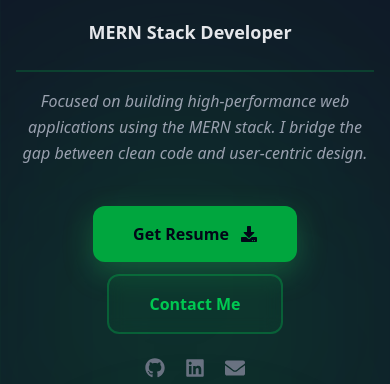
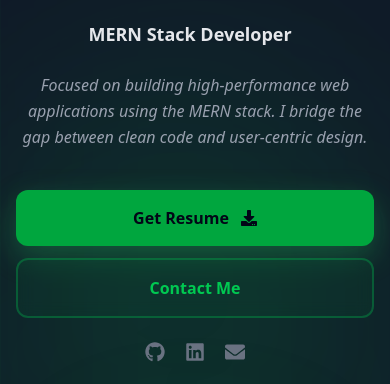
Before and after one commit to aminur-tech/Aminur-Info, a React (Vite) app: page / in a window 390 px wide. Shown: the part 159-543 px from the top of the page. Built offline with nearby package versions, Linux system fonts and the light colour scheme.

Commit message:
Added polish

```diff
--- a/src/pages/Hero.jsx
+++ b/src/pages/Hero.jsx
@@ -32,7 +32,7 @@ const Hero = () => {
           animate="visible"
           className="space-y-6 lg:space-y-8 text-center lg:text-left"
         >
-          {/* ---- AVAILABLE FOR HIRE ---- */}
+          {/* Available for Hire */}
           <motion.div
             variants={fadeInUp}
             className="flex items-center gap-3 justify-center lg:justify-start"
@@ -43,7 +43,7 @@ const Hero = () => {
             </h1>
           </motion.div>
 
-          {/* ---- NAME + TITLE ---- */}
+          {/* Name & Role */}
           <motion.div variants={fadeInUp} className="space-y-2">
             <h2 className="text-4xl sm:text-5xl md:text-6xl lg:text-8xl font-black tracking-tight leading-[0.9]">
               I'm <span className="text-green-500">Aminur</span>
@@ -55,46 +55,49 @@ const Hero = () => {
             <div className="text-lg sm:text-xl md:text-2xl lg:text-4xl font-bold text-gray-200 pt-4">
               <TypeAnimation
                 sequence={[
-                  "Full Stack Web Developer",
-                  2000,
-                  "MERN Stack Developer",
-                  2000
+                  'Full Stack Web Developer', 2000,
+                  'MERN Stack Developer', 2000
                 ]}
                 repeat={Infinity}
               />
             </div>
           </motion.div>
 
-          {/* ---- DESCRIPTION ---- */}
+          {/* Description */}
           <motion.p
             variants={fadeInUp}
             className="
-      text-gray-400
-      max-w-lg
-      mx-auto lg:mx-0
-      leading-relaxed
-      text-base sm:text-lg
-      italic
-      border-t-2 lg:border-t-0 lg:border-l-2
+      text-gray-400 max-w-lg mx-auto lg:mx-0
+      leading-relaxed text-base sm:text-lg italic
+      border-l-0 lg:border-l-2
       border-green-500/20
-      pt-4 lg:pt-0 lg:pl-6
+      pl-0 lg:pl-6
     "
           >
             Focused on building high-performance web applications using the MERN stack.
             I bridge the gap between clean code and user-centric design.
           </motion.p>
 
-          {/* ---- CTA BUTTONS ---- */}
+          {/* Buttons */}
           <motion.div
             variants={fadeInUp}
-            className="flex flex-wrap gap-3 sm:gap-5 pt-4 justify-center lg:justify-start"
+            className="flex flex-col sm:flex-row gap-3 sm:gap-5 pt-4 items-center lg:items-start"
           >
             <motion.a
               href="/Aminur.pdf"
               download="Aminur_Rahman_Resume.pdf"
               whileHover={{ scale: 1.05 }}
               whileTap={{ scale: 0.95 }}
-              className="flex items-center gap-3 bg-green-600 hover:bg-green-500 text-[#020617] font-bold py-4 px-10 rounded-xl transition-all shadow-[0_10px_30px_rgba(34,197,94,0.3)]"
+              className="
+        flex items-center justify-center gap-3
+        bg-green-600 hover:bg-green-500
+        text-[#020617] font-bold
+        py-4 px-10 rounded-xl
+        transition-all
+        shadow-[0_10px_30px_rgba(34,197,94,0.3)]
+        cursor-pointer
+        w-full sm:w-auto
+      "
             >
               Get Resume <FaDownload size={16} />
             </motion.a>
@@ -103,13 +106,22 @@ const Hero = () => {
               href="#contact"
               whileHover={{ scale: 1.05 }}
               whileTap={{ scale: 0.95 }}
-              className="border-2 border-green-500/30 hover:border-green-500 py-4 px-10 rounded-xl transition-all text-green-500 font-bold bg-green-500/5 backdrop-blur-sm"
+              className="
+        border-2 border-green-500/30 hover:border-green-500
+        py-4 px-10 rounded-xl
+        transition-all
+        text-green-500 font-bold
+        bg-green-500/5 backdrop-blur-sm
+        cursor-pointer
+        w-full sm:w-auto
+        text-center
+      "
             >
               Contact Me
             </motion.a>
           </motion.div>
 
-          {/* ---- SOCIAL ICONS ---- */}
+          {/* Social Icons */}
           <motion.div
             variants={fadeInUp}
             className="flex gap-5 sm:gap-8 text-xl sm:text-2xl text-gray-500 justify-center lg:justify-start"
@@ -118,7 +130,7 @@ const Hero = () => {
               href="https://github.com/aminur-tech"
               target="_blank"
               rel="noopener noreferrer"
-              className="hover:text-green-500 transition-all hover:-translate-y-1 hover:drop-shadow-[0_0_8px_rgba(34,197,94,0.5)]"
+              className="hover:text-green-500 transition-all hover:-translate-y-1"
             >
               <FaGithub />
             </a>
@@ -127,14 +139,14 @@ const Hero = () => {
               href="https://www.linkedin.com/in/aminur-rahman4078"
               target="_blank"
               rel="noopener noreferrer"
-              className="hover:text-green-500 transition-all hover:-translate-y-1 hover:drop-shadow-[0_0_8px_rgba(34,197,94,0.5)]"
+              className="hover:text-green-500 transition-all hover:-translate-y-1"
             >
               <FaLinkedin />
             </a>
 
             <a
               href="https://mail.google.com/mail/?view=cm&fs=1&to=aminur.programme@gmail.com"
-              className="hover:text-green-500 transition-all hover:-translate-y-1 hover:drop-shadow-[0_0_8px_rgba(34,197,94,0.5)]"
+              className="hover:text-green-500 transition-all hover:-translate-y-1"
             >
               <FaEnvelope />
             </a>
```
